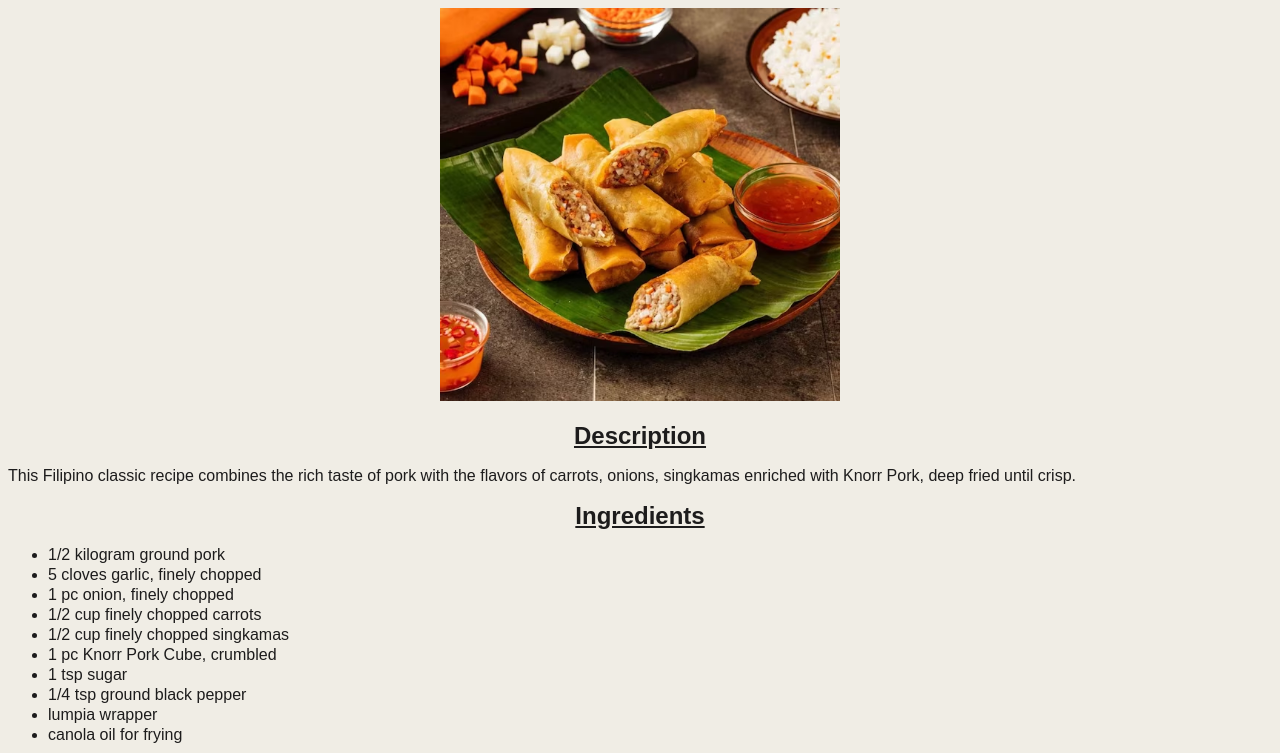
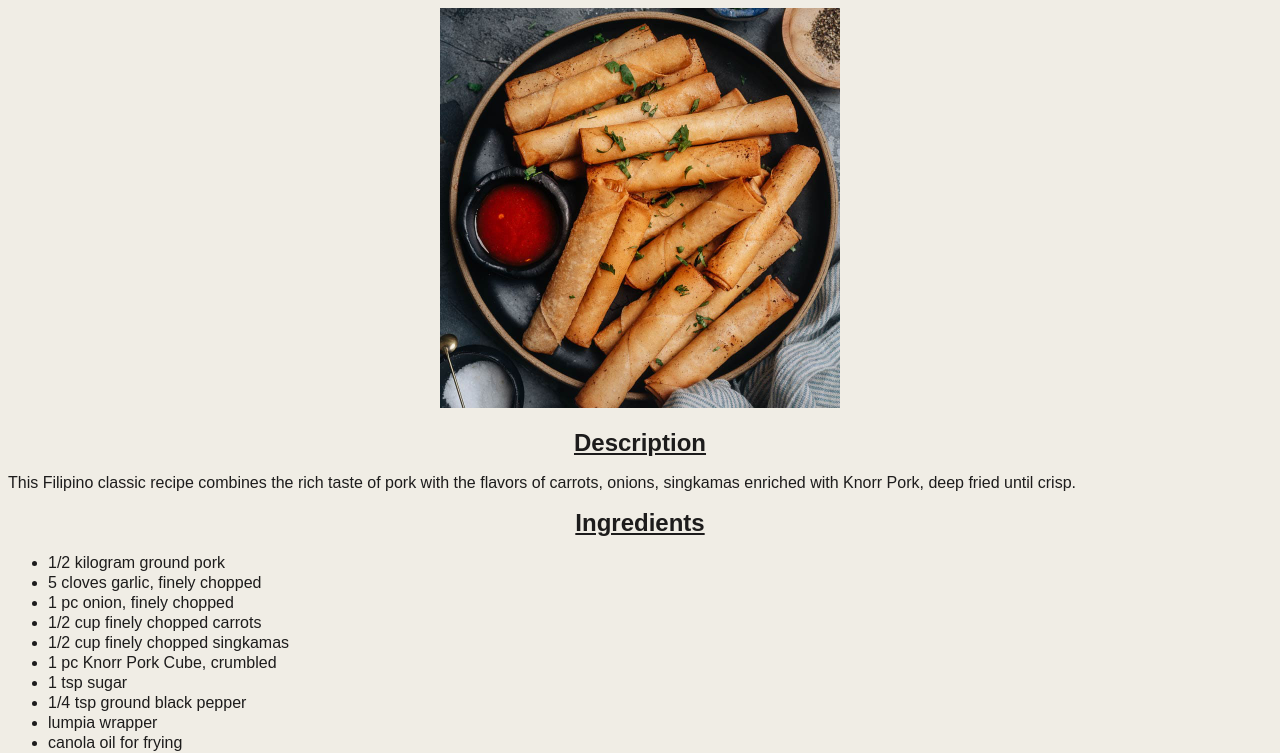
Before and after one commit to pekengduck/odin-recipes, a plain HTML site: page recipes/lumpia.html in a window 1280 px wide. Shown: the part 60-813 px from the top of the page. Drawn offline with Linux system fonts and the light colour scheme.

Commit message:
updated recipe images

```diff
--- a/recipes/lumpia.html
+++ b/recipes/lumpia.html
@@ -9,7 +9,7 @@
     <h1 class="heading">Lumpiang Shanghai</h1>
 
     <div class="recipe-img">
-        <img src="./img/img-lumpia.avif" alt="Lumpiang Shanghai">
+        <img src="./img/img-lumpia.jpg" alt="Lumpiang Shanghai">
     </div>
 
     <h2 class="subheading">Description</h2>
```
Also changed, not shown: recipes/tinola.html (+1 -1 lines), recipes/img/img-lumpia.avif (deleted), recipes/img/img-lumpia.jpg (added), recipes/img/img-tinola.avif (deleted), recipes/img/img-tinola.jpg (added).
